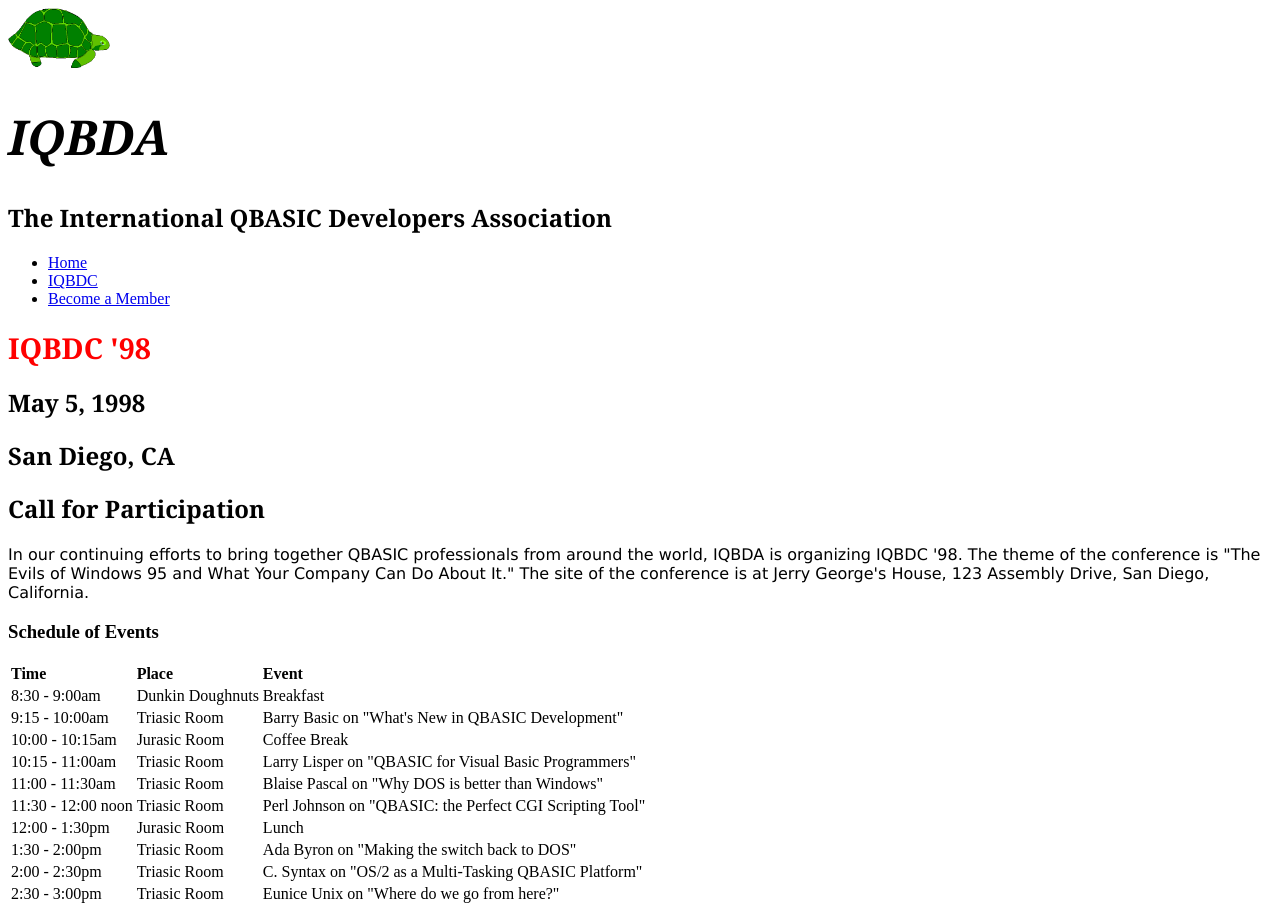
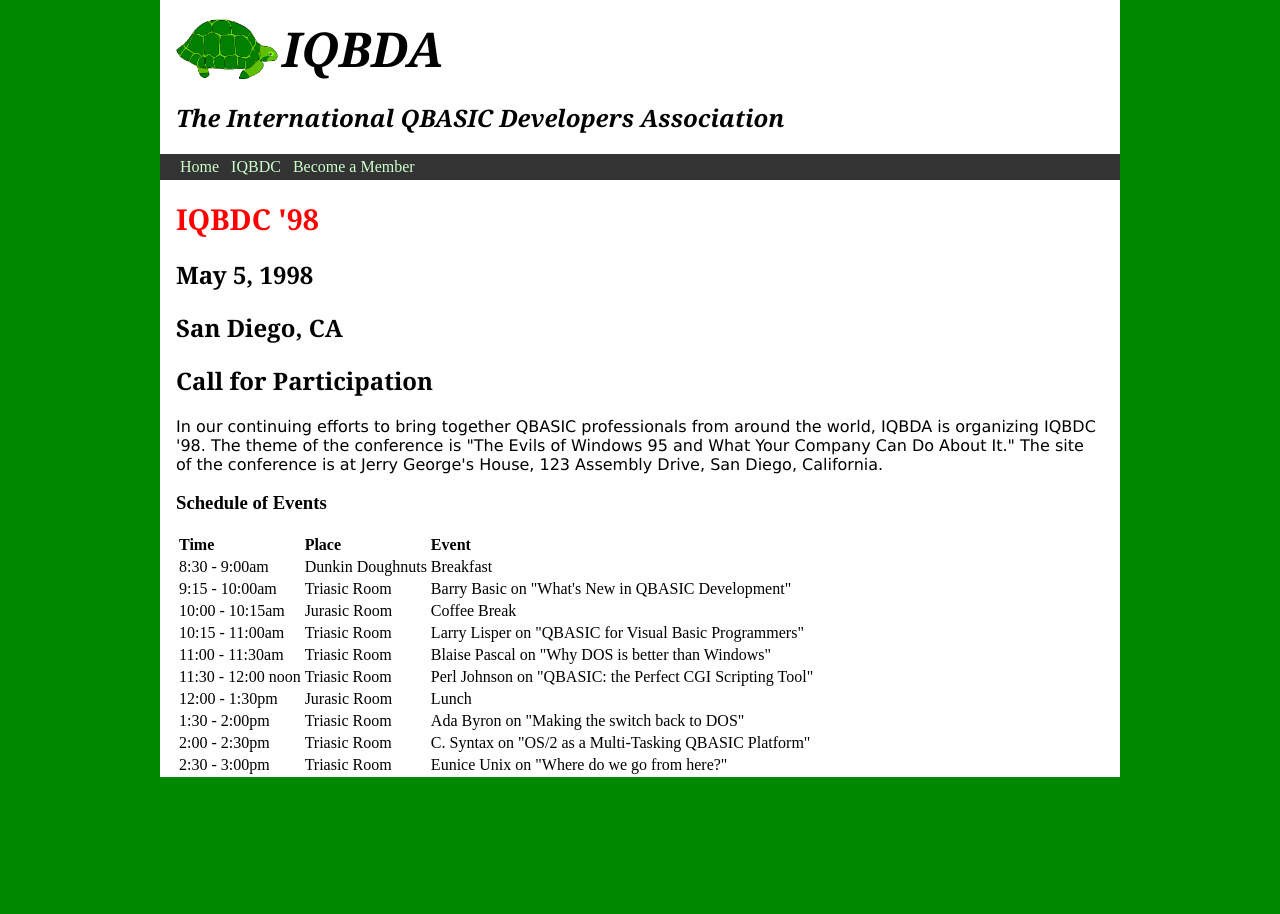
Before and after one commit to bmalen16/igbda, a plain HTML site: page iqbdc.html in a window 1280 px wide. After the commit the page ends 800 px from the top, so only its background shows below. Drawn offline with Linux system fonts and the light colour scheme.

Commit message:
Completed Part 5

```diff
--- a/base.css
+++ b/base.css
@@ -1,5 +1,53 @@
-#page-header h1 {font-family: "Georgia", "Times", serif;font-style: italic;font-size: 3em;}
-#page-header h2 {font-weight: bolder;font-size: 1.5em;}
+body{
+  background-color: rgb(0,136,0);
+  margin: 0;
+  padding: 0;
+}
+
+#page-wrapper {
+  width:960px;
+  background-color: white;
+  margin: 0 auto; /*tb lr*/
+}
+
+#page-header, #content, #navbar {
+  padding: 0 1em;
+}
+
+#page-header {
+  padding-top: 1em;
+}
+
+#page-header img{
+  vertical-align: middle;
+}
+
+#page-header h1 {font-family: "Georgia", "Times", serif;font-style: italic;font-size: 3em;display: inline-block;margin:0;vertical-align: middle;}
+#page-header h2 {font-weight: bolder;font-style: italic;font-size: 1.5em;}
+#navbar ul {
+  padding:0;
+}
+
+#navbar {
+  background-color:#333;
+}
+
+#navbar ul li {
+  display: inline-block;
+}
+
+#navbar a {
+  color: #CCFFCC;
+  text-decoration: none;
+  padding: 0.25em;
+  display:inline-block;
+}
+
+#navbar a:hover {
+  background-color: #666;
+  text-shadow: 2px 2px #333;
+}
+
 #page-title h1 {font-family: "Georgia", "Times", serif;font-weight: bold;font-size: 1.8em;}
 h2 {font-family: "Georgia", "Times", serif;font-weight: bolder;font-size: 1.5em;}
 p {font-family: Verdana, Helvetica, Arial, sans-serif;font-weight: normal;font-size: 1em;}
--- /dev/null
+++ b/iqbdc.css
@@ -0,0 +1,2 @@
+  th {text-align: left;}
+  header#page-title h1 {color: red;}
--- a/iqbdc.html
+++ b/iqbdc.html
@@ -4,6 +4,7 @@
     <meta charset="utf-8">
     <title>IQBDC '98</title>
     <link rel="stylesheet" type="text/css" href="base.css" media="screen" />
+    <link rel="stylesheet" type="text/css" href="iqbdc.css" media="screen"/>
   </head>
   <style>
   th {text-align: left;}
```
